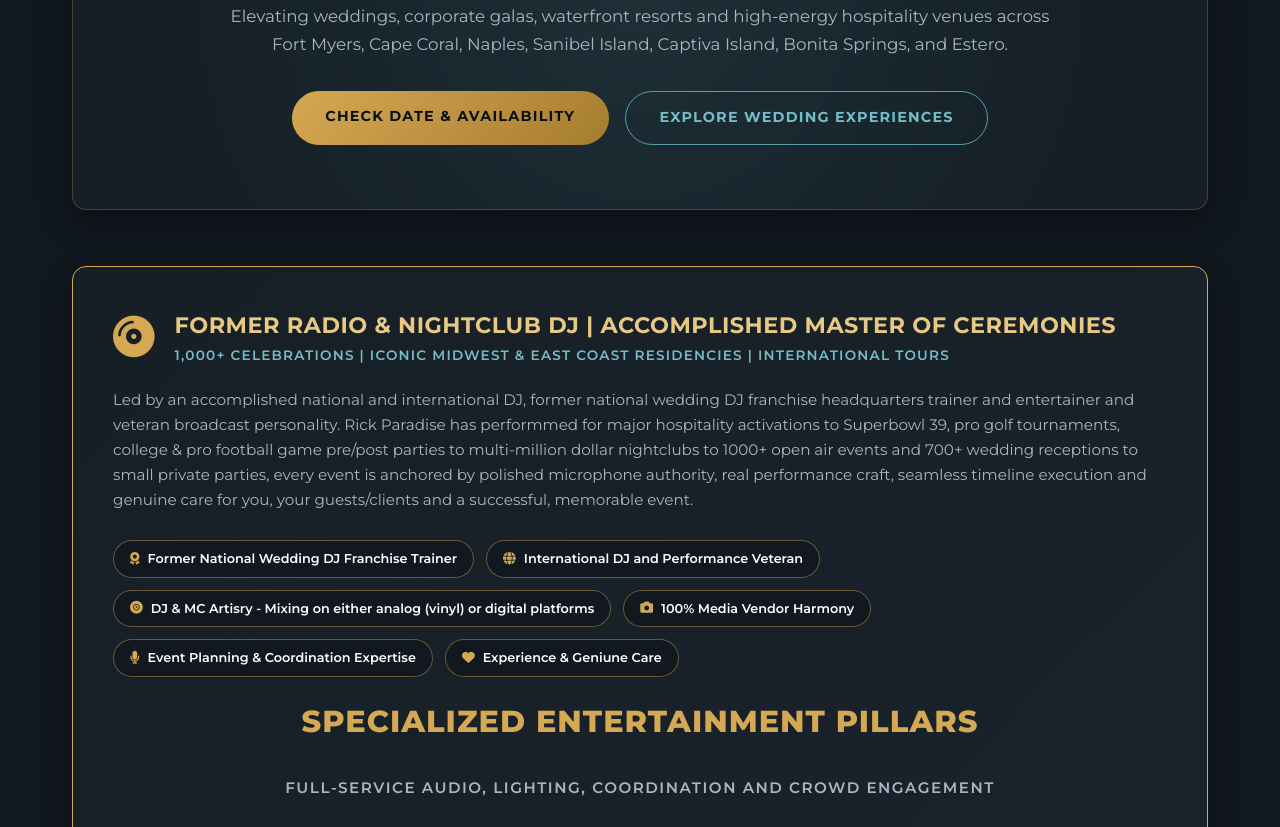
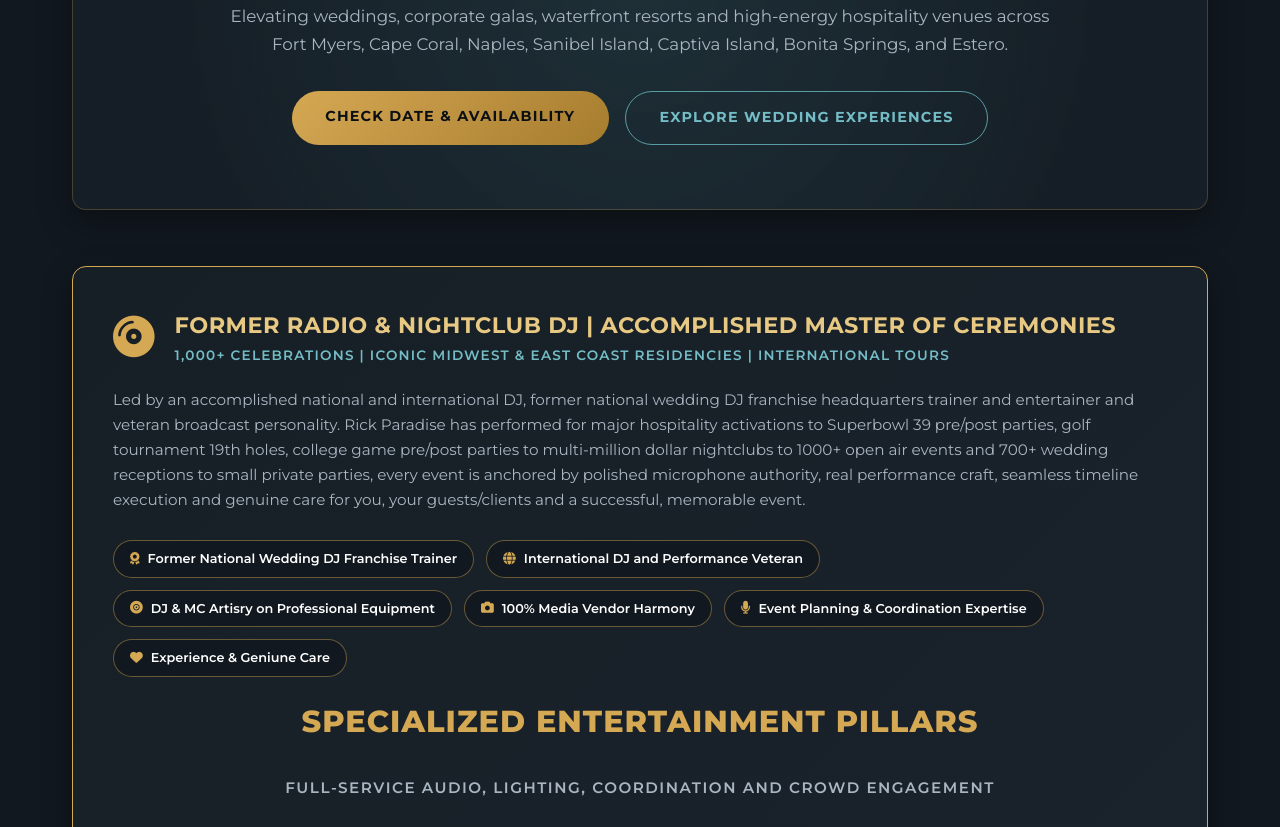
Before and after one commit to richlomeli239/coastalparadiseevents, a website: page index.html in a window 1280 px wide. Shown: the part 386-1213 px from the top of the page. Drawn offline with Linux system fonts and the light colour scheme.

Commit message:
Update index.html

```diff
--- a/index.html
+++ b/index.html
@@ -122,12 +122,12 @@
         </div>
       </div>
       <p>
-        Led by an accomplished national and international DJ, former national wedding DJ franchise headquarters trainer and entertainer and veteran broadcast personality. Rick Paradise has performmed for major hospitality activations to Superbowl 39, pro golf tournaments, college & pro football game pre/post parties to multi-million dollar nightclubs to 1000+ open air events and 700+ wedding receptions to small private parties, every event is anchored by polished microphone authority, real performance craft, seamless timeline execution and genuine care for you, your guests/clients and a successful, memorable event.
+        Led by an accomplished national and international DJ, former national wedding DJ franchise headquarters trainer and entertainer and veteran broadcast personality. Rick Paradise has performed for major hospitality activations to Superbowl 39 pre/post parties, golf tournament 19th holes, college game pre/post parties to multi-million dollar nightclubs to 1000+ open air events and 700+ wedding receptions to small private parties, every event is anchored by polished microphone authority, real performance craft, seamless timeline execution and genuine care for you, your guests/clients and a successful, memorable event.
       </p>
       <div class="heritage-badges">
         <span class="badge-pill"><i class="fa-solid fa-award"></i> Former National Wedding DJ Franchise Trainer</span>
         <span class="badge-pill"><i class="fa-solid fa-globe"></i> International DJ and Performance Veteran</span>
-        <span class="badge-pill"><i class="fa-solid fa-record-vinyl"></i> DJ & MC Artisry - Mixing on either analog (vinyl) or digital platforms</span>
+        <span class="badge-pill"><i class="fa-solid fa-record-vinyl"></i> DJ & MC Artisry on Professional Equipment</span>
         <span class="badge-pill"><i class="fa-solid fa-camera"></i> 100% Media Vendor Harmony</span>
         <span class="badge-pill"><i class="fa-solid fa-microphone"></i> Event Planning & Coordination Expertise</span>
         <span class="badge-pill"><i class="fa-solid fa-heart"></i> Experience & Geniune Care</span>
```
